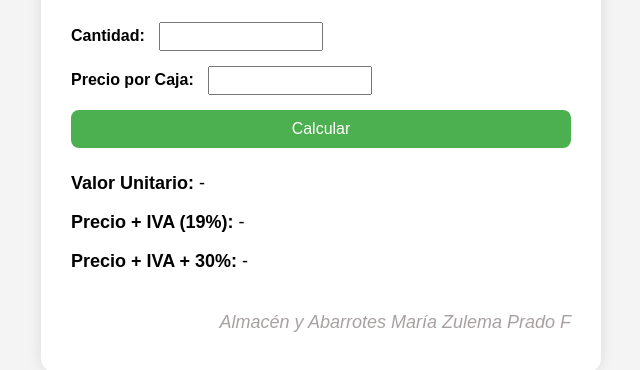
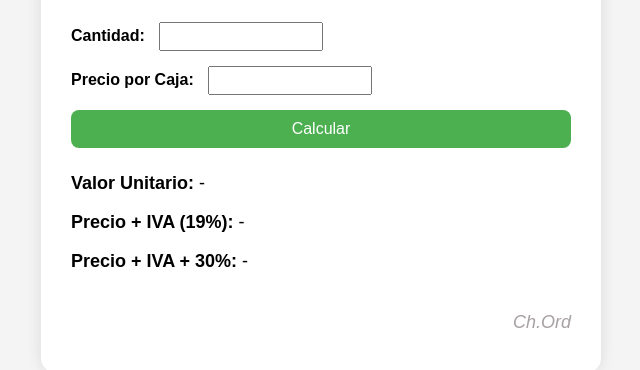
Before and after one commit to ChOrd98/Calculadora-Precios, a plain HTML site: page index.html in a window 1280 px wide. Shown: the part 166-536 px from the top of the page, without its empty margins (319-959 px from the left). Drawn offline with Linux system fonts and the light colour scheme.

Commit message:
Update index.html

```diff
--- a/index.html
+++ b/index.html
@@ -20,7 +20,7 @@
       <p><strong>Precio + IVA + 30%:</strong> <span id="precio30">-</span></p>
 
       <div class="compania">
-        <p>Almacén y Abarrotes María Zulema Prado F</p>
+        <p>Ch.Ord</p>
     </div>
   </div>
 
```
